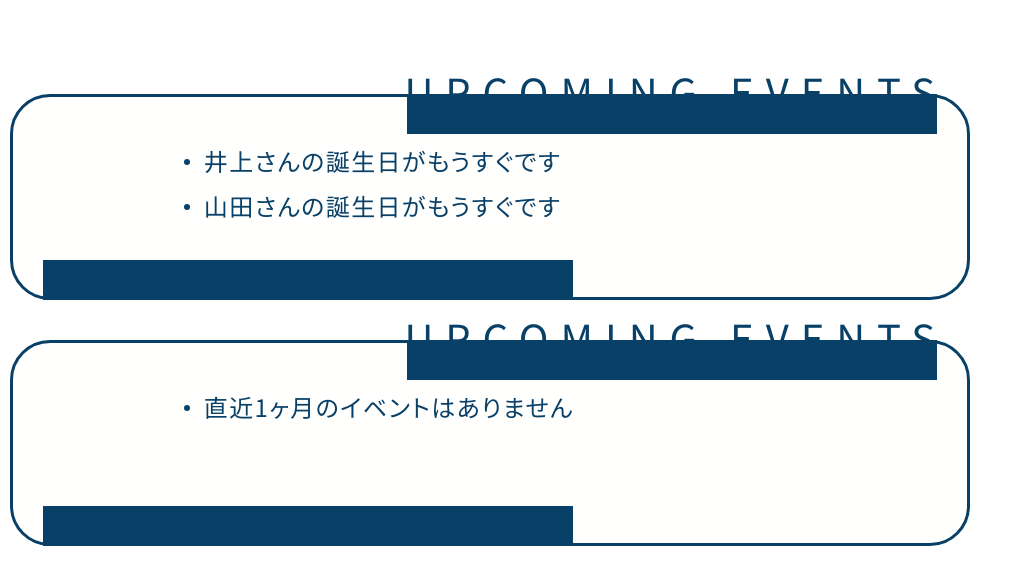
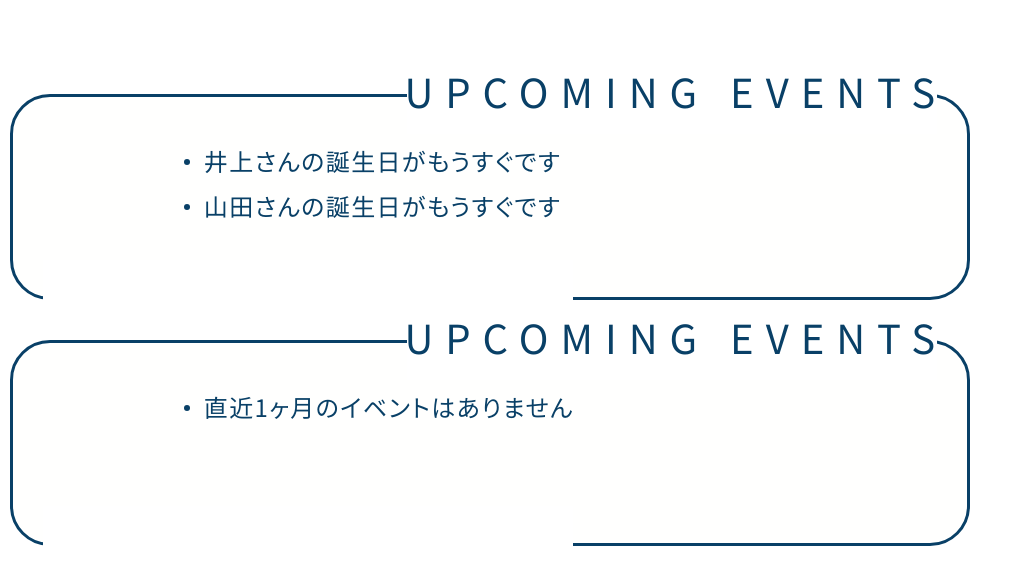
Before and after one commit to ninomiyadaisuke/families-management-app, a Next.js app: page /sample in a window 1280 px wide. Shown: the top 584 px of the page, without its empty margins (0-1023 px from the left). Built offline with nearby package versions, Linux system fonts and the light colour scheme.

Commit message:
style changed

```diff
--- a/src/styles/components/atoms/upcomming_events.module.scss
+++ b/src/styles/components/atoms/upcomming_events.module.scss
@@ -37,7 +37,7 @@
   &::before,
   &::after {
     content: '';
-    background-color:$main;
+    background-color: #ffffff;
     border-top-right-radius: 40px;
     width: 200px;
     height: 40px;
```
